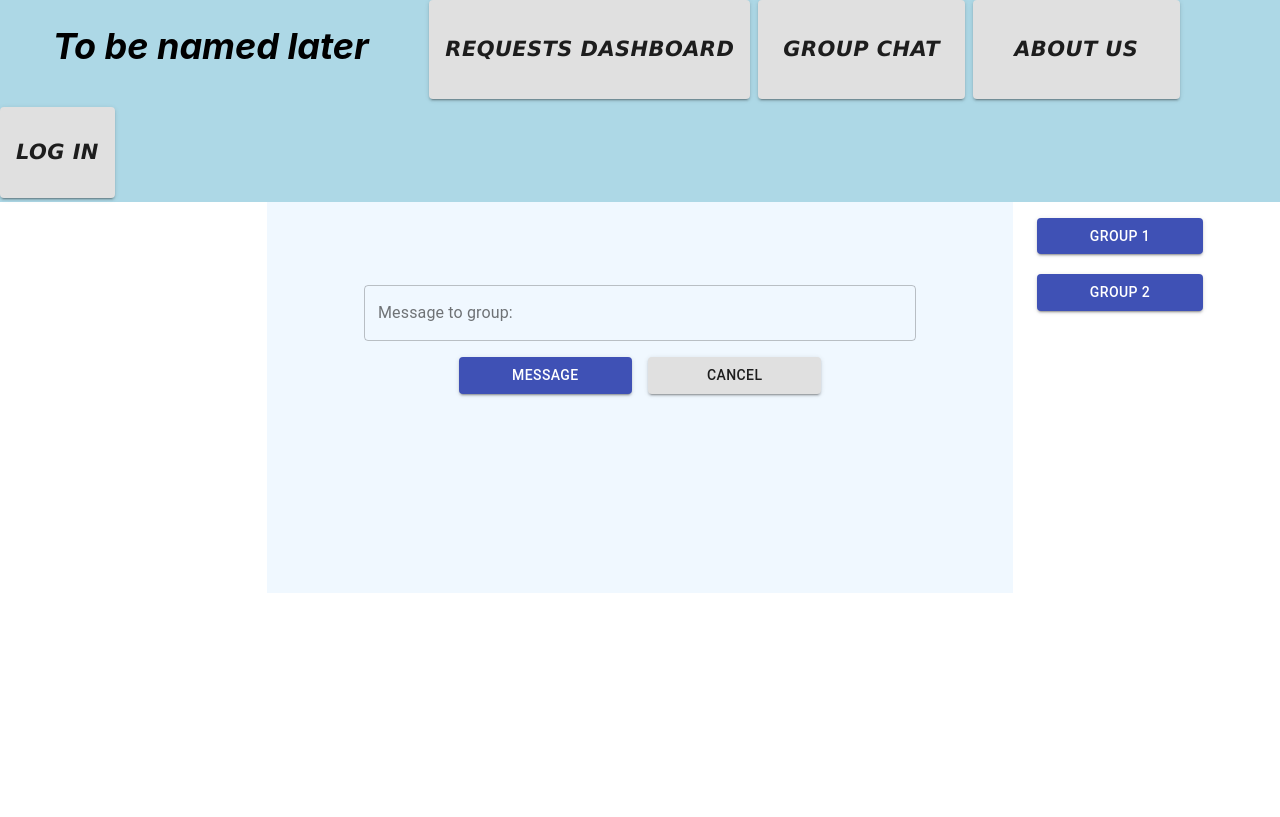
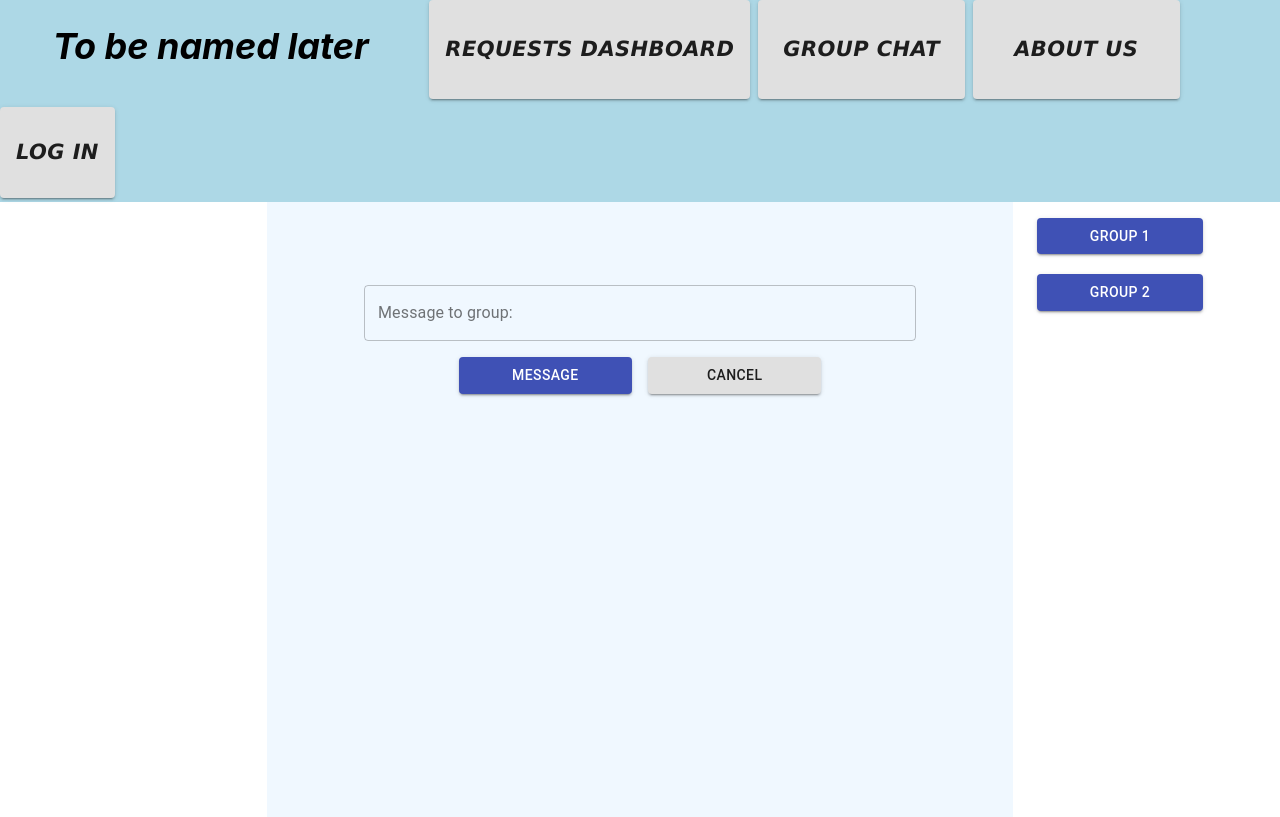
Before and after one commit to AlexsGan/PandemicVolunteers, a React (Create React App) app: page /GroupChat in a window 1280 px wide. Built offline with nearby package versions, Linux system fonts and the light colour scheme.

Commit message:
added usernames to group chat

```diff
--- a/src/components/GroupChat/index.js
+++ b/src/components/GroupChat/index.js
@@ -2,7 +2,7 @@ import React from "react";
 
 import TextField from '@material-ui/core/TextField';
 import Button from "@material-ui/core/Button";
-import { Container, Box, Grid, GridList } from "@material-ui/core";
+import { Container, Box, Grid, GridList, Hidden } from "@material-ui/core";
 import { Redirect } from "react-router";
 
 import "./styles.css";
@@ -47,7 +47,7 @@ class GroupChat extends React.Component {
     })
   }
 
-  changeGroup(e) { // backend will load data from the new group specified
+  changeGroup(key) { // backend will load data from the new group specified
 
   }
 
@@ -91,6 +91,7 @@ class GroupChat extends React.Component {
   }
 
   deleteMessage(key) {
+    // TODO: if (admin) then delete message
     var filteredMessageList = this.state.messageList.filter(function (item) {
       return (item.key !== key);
     });
--- a/src/components/GroupChat/styles.css
+++ b/src/components/GroupChat/styles.css
@@ -20,7 +20,7 @@
     display: 'flex';
     align-items: center;
     padding-top: 5%;
-    padding-bottom: 20%;
+    padding-bottom: 50%;
     max-width: '50';
     background-color: #F0F8FF;
 }
--- a/src/components/Requests/index.js
+++ b/src/components/Requests/index.js
@@ -58,7 +58,8 @@ class Requests extends React.Component {
     })
   }
 
-  assistRequest(e) { // todo
+  assistRequest(key) {
+    // TODO: wait for request host to accept assistance, then proceeds
     this.setState({
       redirect: true
     })
@@ -98,6 +99,7 @@ class Requests extends React.Component {
   }
 
   deleteRequest(key) {
+    // TODO: if (admin) then delete request
     var filteredMessageList = this.state.messageList.filter(function (item) {
       return (item.key !== key);
     });
```
